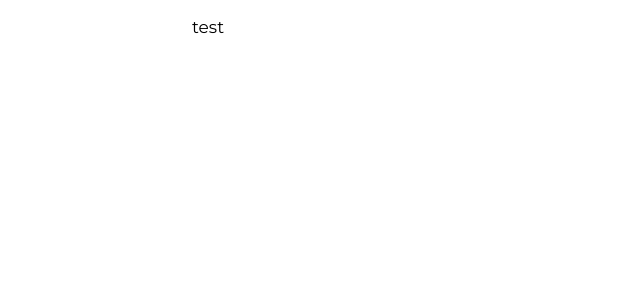
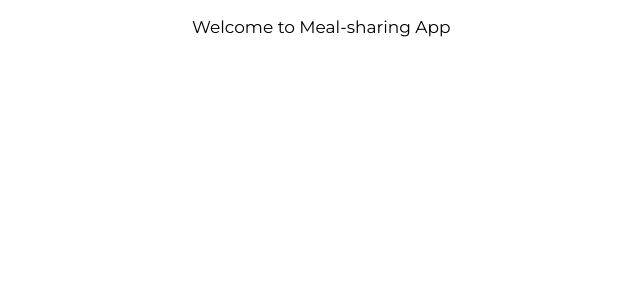
Before and after one commit to santhoshboinapally/meal-sharing, a React app: page / in a window 1280 px wide. Shown: the top 300 px of the page, without its empty margins (192-832 px from the left). Built offline with nearby package versions, Linux system fonts and the light colour scheme.

Commit message:
App.js fie updated

```diff
--- a/src/client/App.js
+++ b/src/client/App.js
@@ -6,7 +6,7 @@ function App() {
   return (
     <Router>
       <Route exact path="/">
-        <p>test</p>
+        <p>Welcome to Meal-sharing App</p>
       </Route>
       <Route exact path="/lol">
         <p>lol</p>
```
